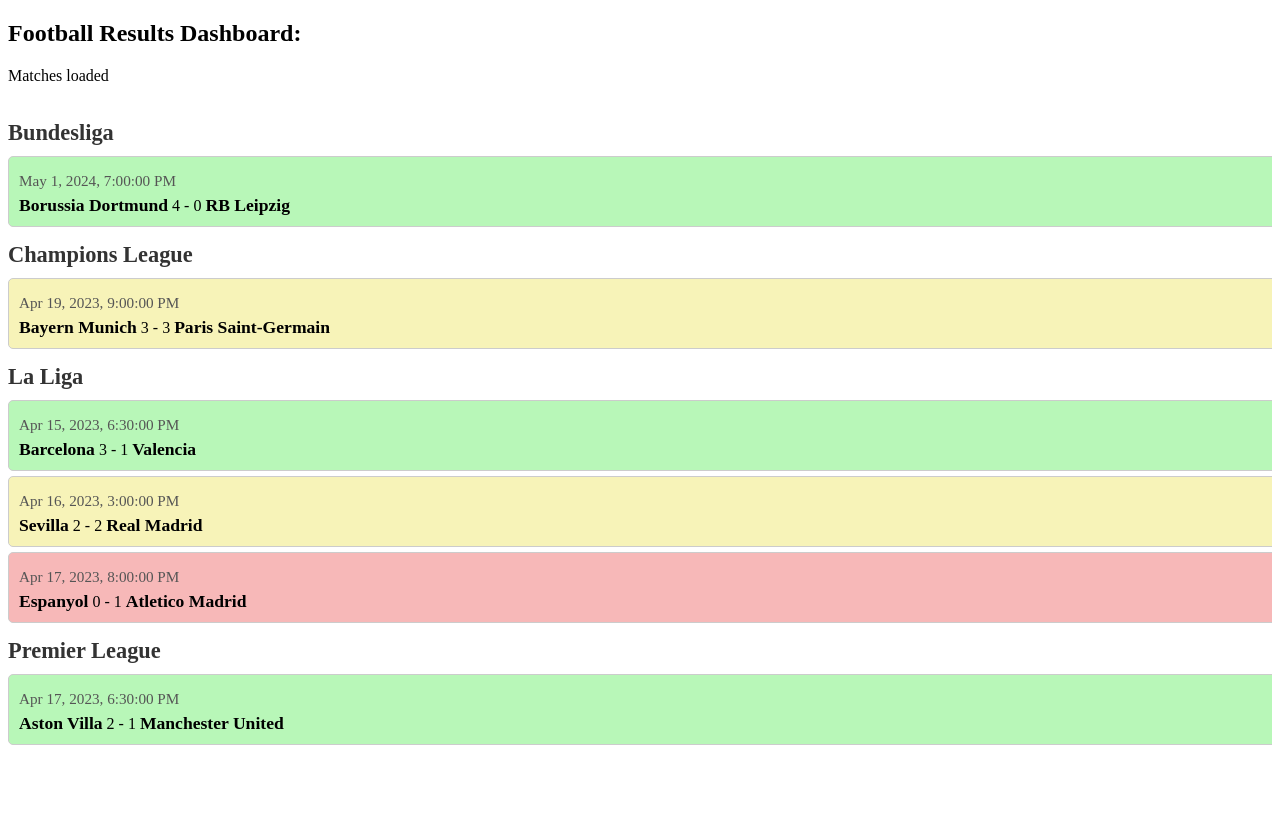
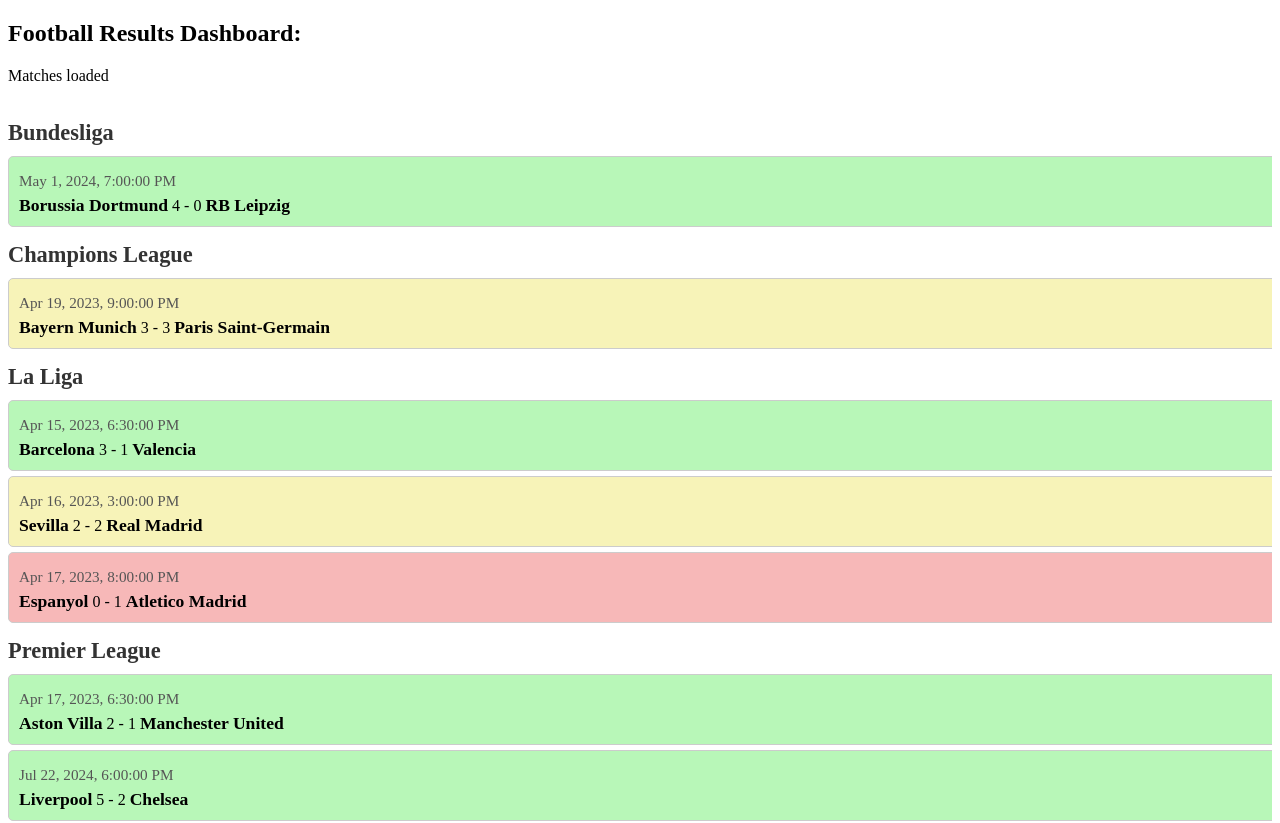
Before and after one commit to bpatrik0601/BProf-Accenture-Kft.-2025-26--Angular-frontend, an Angular app: page / in a window 1280 px wide. Shown: the top 823 px of the page. Before the commit the page ends 800 px from the top, so only its background shows below. Built offline with nearby package versions, Linux system fonts and the light colour scheme.

Commit message:
dashboard css .match-list max-height removal for full page screenshot correction + Lint (static code analysis tool used to flag programming errors, bugs, stylistic errors and suspicious constructs) addon

```diff
--- a/package.json
+++ b/package.json
@@ -6,7 +6,9 @@
     "start": "ng serve",
     "build": "ng build",
     "watch": "ng build --watch --configuration development",
-    "test": "ng test"
+    "test": "ng test",
+    "lint": "eslint src --ext .ts",
+    "lint:ci": "eslint src --ext .ts --format json -o eslint-report.json"
   },
   "prettier": {
     "printWidth": 100,
--- a/src/app/components/dashboard/dashboard.component.css
+++ b/src/app/components/dashboard/dashboard.component.css
@@ -5,11 +5,11 @@
   background-color: #f9f9f9;
   margin: 0;
   padding: 0;
-  overflow: scroll;
+  overflow: auto; /* enable scrolling if needed */
 }
 
 .match-list {
-  max-height: 80vh;
+  /*max-height: 80vh;*/ /* whole page content is in body scroll without defined max-height */
   margin-top: 20px;
   overflow-y: auto; /* vertical scrolling enabled */
 }
```
